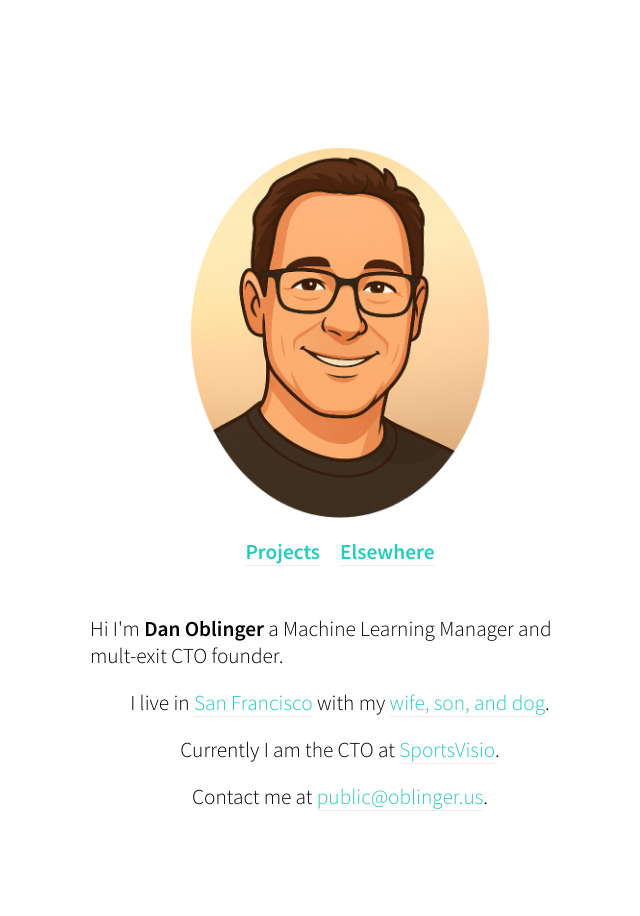
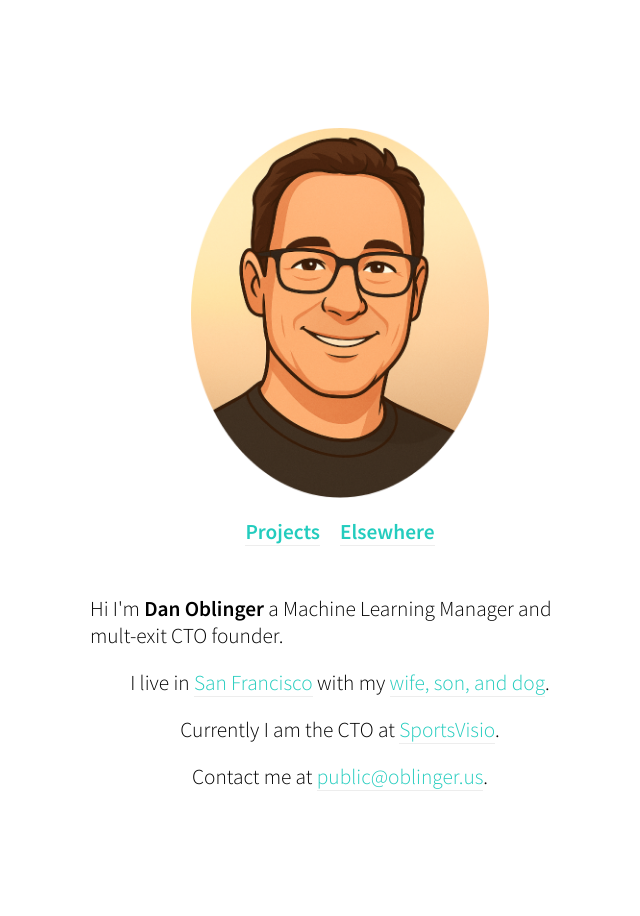
Before and after one commit to oblinger/oblinger.github.io, a Jekyll site: the page built from index.markdown, in a window 1280 px wide. Shown: the whole page, without its empty margins (300-940 px from the left). Built offline with Jekyll 4.4.1, drawn with Linux system fonts in a browser that asks for light colours.

Commit message:
Added Work In Progress fix

```diff
--- a/index.markdown
+++ b/index.markdown
@@ -32,7 +32,7 @@ title: Dan Oblinger
 
  <div style="display: flex; flex-direction: column; align-items: center; gap: 20px; height: 100vh; width: 500px;">   <!-- justify-content: center;-->
 
-   <div style="height: 120px;"></div>
+   <div style="height: 100px;"></div>
 
    <img src="/assets/images/dan_headshot.png" height=370 alt="DanO Headshot">
 
```
